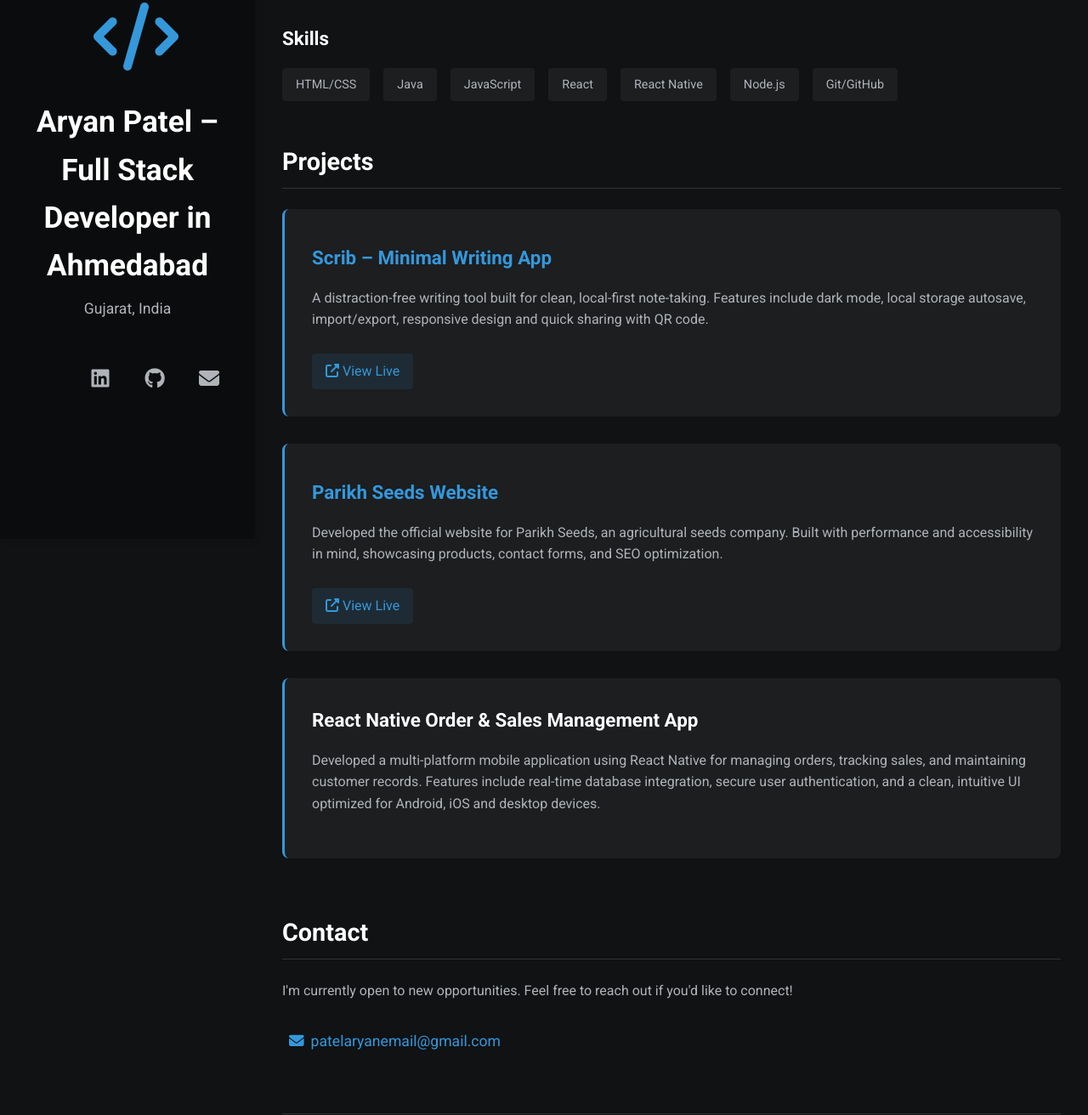
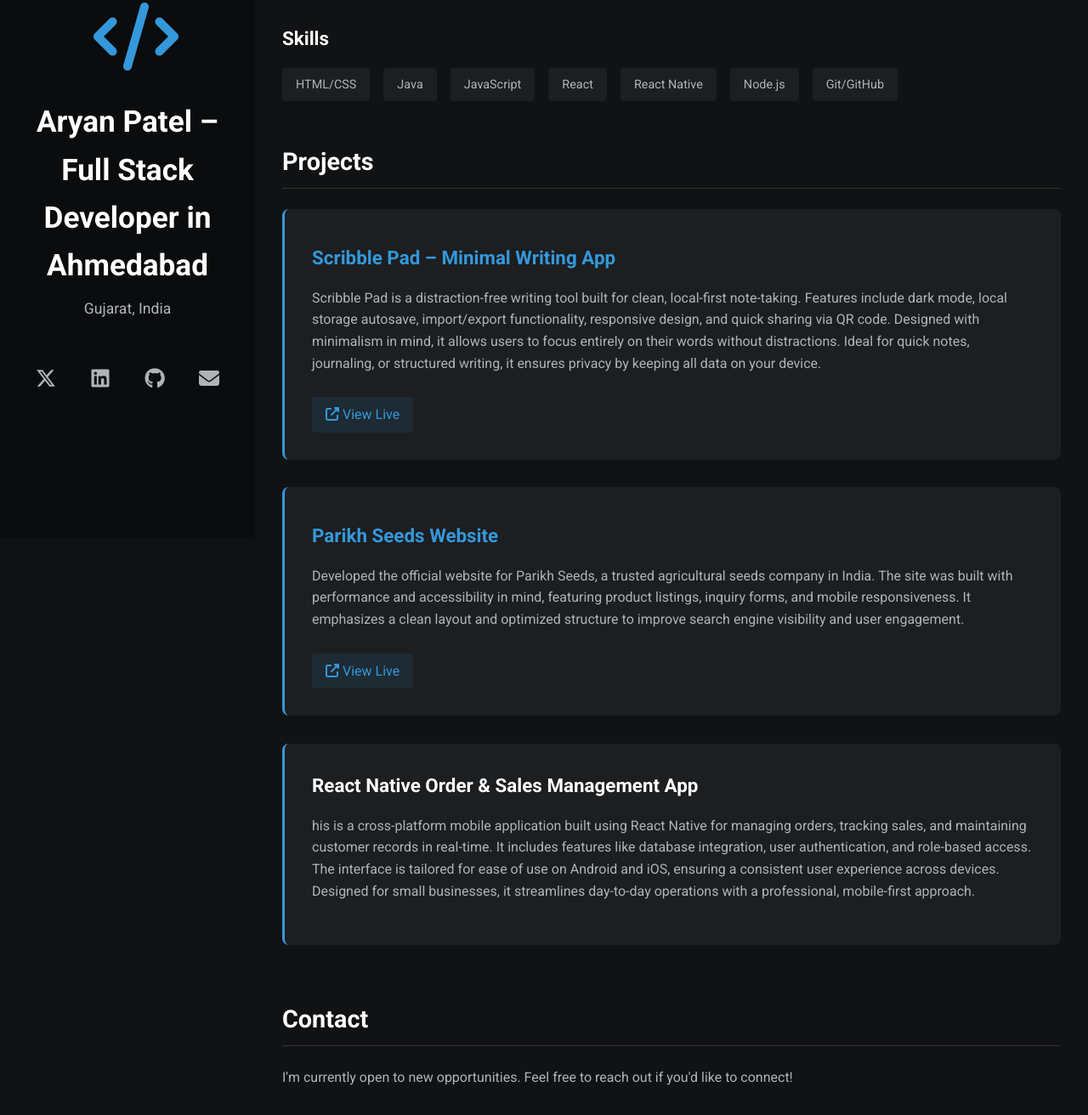
Before and after one commit to AryanXPatel/devportfolio, a plain HTML site: page index.html in a window 1280 px wide. Shown: the part 166-1478 px from the top of the page at 85% size. Drawn offline with Linux system fonts and the light colour scheme.

Commit message:
Update index.html

```diff
--- a/index.html
+++ b/index.html
@@ -208,7 +208,18 @@
             title="Twitter/X"
             aria-label="Twitter/X Profile"
           >
-            <i class="fab fa-x-twitter"></i>
+            <svg
+              xmlns="http://www.w3.org/2000/svg"
+              viewBox="0 0 512 512"
+              width="1em"
+              height="1em"
+              fill="currentColor"
+              style="width: 1em; height: 1em"
+            >
+              <path
+                d="M389.2 48h70.6L305.6 224.2 487 464H345L233.7 318.6 106.5 464H35.8L200.7 275.5 26.8 48H172.4L272.9 180.9 389.2 48zM364.4 421.8h39.1L151.1 88h-42L364.4 421.8z"
+              />
+            </svg>
           </a>
           <a
             href="https://www.linkedin.com/in/aryanxpatel/"
@@ -286,13 +297,18 @@
                   target="_blank"
                   rel="noopener noreferrer"
                 >
-                  Scrib – Minimal Writing App
+                  Scribble Pad – Minimal Writing App
                 </a>
               </h3>
               <p>
-                A distraction-free writing tool built for clean, local-first
-                note-taking. Features include dark mode, local storage autosave,
-                import/export, responsive design and quick sharing with QR code.
+                Scribble Pad is a distraction-free writing tool built for clean,
+                local-first note-taking. Features include dark mode, local
+                storage autosave, import/export functionality, responsive
+                design, and quick sharing via QR code. Designed with minimalism
+                in mind, it allows users to focus entirely on their words
+                without distractions. Ideal for quick notes, journaling, or
+                structured writing, it ensures privacy by keeping all data on
+                your device.
               </p>
               <div class="project-links">
                 <a
@@ -317,9 +333,12 @@
                 </a>
               </h3>
               <p>
-                Developed the official website for Parikh Seeds, an agricultural
-                seeds company. Built with performance and accessibility in mind,
-                showcasing products, contact forms, and SEO optimization.
+                Developed the official website for Parikh Seeds, a trusted
+                agricultural seeds company in India. The site was built with
+                performance and accessibility in mind, featuring product
+                listings, inquiry forms, and mobile responsiveness. It
+                emphasizes a clean layout and optimized structure to improve
+                search engine visibility and user engagement.
               </p>
               <div class="project-links">
                 <a
@@ -336,11 +355,14 @@
             <div class="project-card">
               <h3>React Native Order & Sales Management App</h3>
               <p>
-                Developed a multi-platform mobile application using React Native
-                for managing orders, tracking sales, and maintaining customer
-                records. Features include real-time database integration, secure
-                user authentication, and a clean, intuitive UI optimized for
-                Android, iOS and desktop devices.
+                his is a cross-platform mobile application built using React
+                Native for managing orders, tracking sales, and maintaining
+                customer records in real-time. It includes features like
+                database integration, user authentication, and role-based
+                access. The interface is tailored for ease of use on Android and
+                iOS, ensuring a consistent user experience across devices.
+                Designed for small businesses, it streamlines day-to-day
+                operations with a professional, mobile-first approach.
               </p>
               <!-- Optional: Uncomment when available -->
               <!-- <div class="project-links">
```
